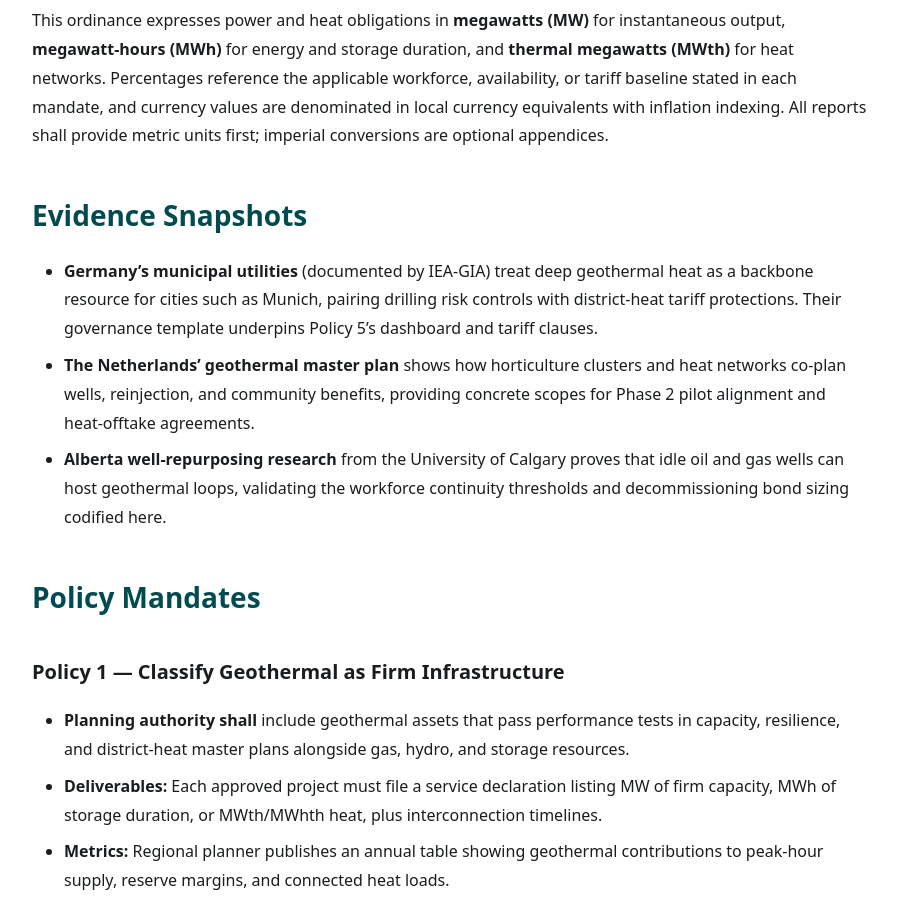
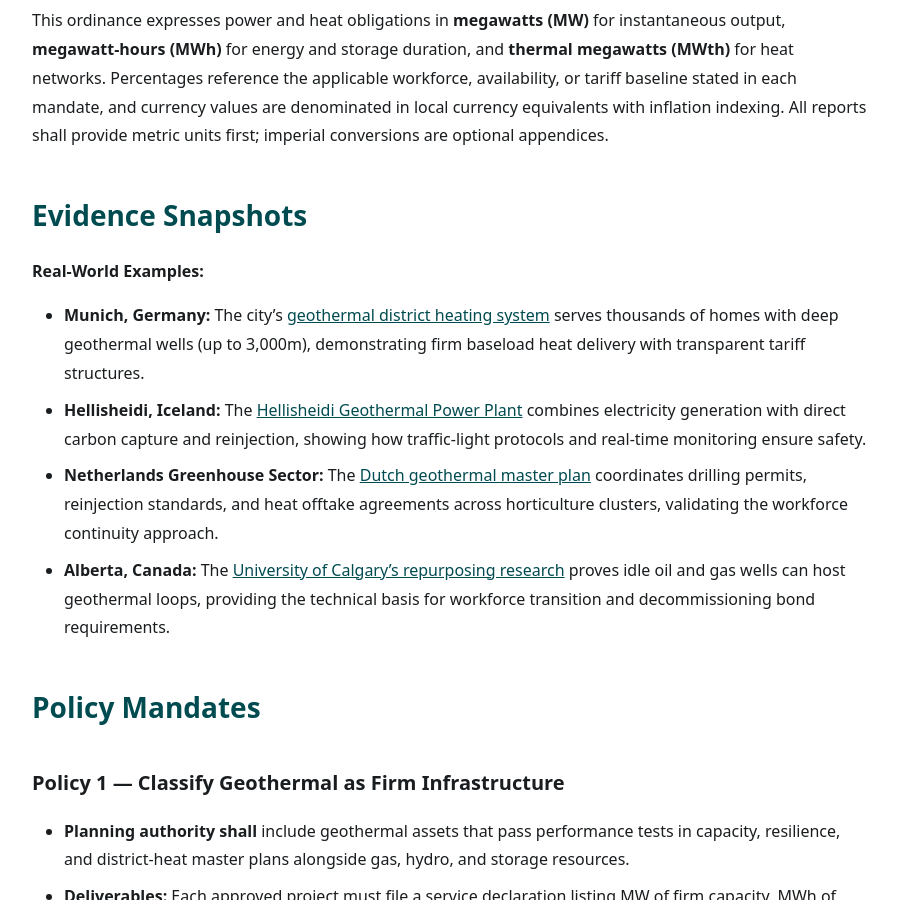
Before and after one commit to Open-Climate-Resilience-Policies/OCRP, a Jekyll site: the page built from _policies/geothermal-workforce-reuse.md, in a window 1280 px wide and 900 px high, scrolled down 1651 px. Shown: the whole window, without its empty margins (72-969 px from the left). Built offline with Jekyll 4.4.1, drawn with Linux system fonts in a browser that asks for light colours.

Commit message:
Add final real-world examples to achieve 100% policy coverage with quality links

```diff
--- a/_policies/geothermal-workforce-reuse.md
+++ b/_policies/geothermal-workforce-reuse.md
@@ -62,9 +62,11 @@
 
 ## Evidence Snapshots
 
-- **Germany’s municipal utilities** (documented by IEA-GIA) treat deep geothermal heat as a backbone resource for cities such as Munich, pairing drilling risk controls with district-heat tariff protections. Their governance template underpins Policy 5’s dashboard and tariff clauses.
-- **The Netherlands’ geothermal master plan** shows how horticulture clusters and heat networks co-plan wells, reinjection, and community benefits, providing concrete scopes for Phase 2 pilot alignment and heat-offtake agreements.
-- **Alberta well-repurposing research** from the University of Calgary proves that idle oil and gas wells can host geothermal loops, validating the workforce continuity thresholds and decommissioning bond sizing codified here.
+**Real-World Examples:**
+- **Munich, Germany:** The city's [geothermal district heating system](https://www.swm.de/english/company/energy-supply/geothermal-energy) serves thousands of homes with deep geothermal wells (up to 3,000m), demonstrating firm baseload heat delivery with transparent tariff structures.
+- **Hellisheidi, Iceland:** The [Hellisheidi Geothermal Power Plant](https://www.on.is/en/about-on/power-generation/hellisheidi-geothermal-power-plant/) combines electricity generation with direct carbon capture and reinjection, showing how traffic-light protocols and real-time monitoring ensure safety.
+- **Netherlands Greenhouse Sector:** The [Dutch geothermal master plan](https://www.kasalsenergiebron.nl/en/) coordinates drilling permits, reinjection standards, and heat offtake agreements across horticulture clusters, validating the workforce continuity approach.
+- **Alberta, Canada:** The [University of Calgary's repurposing research](https://www.ucalgary.ca/labs/geothermal-energy/advancements/repurposing-wells) proves idle oil and gas wells can host geothermal loops, providing the technical basis for workforce transition and decommissioning bond requirements.
 
 ## Policy Mandates
 
```
Also changed, not shown: _policies/green-roofs-sponge-city-model.md (+5 -0 lines), _policies/urban-heat-model.md (+5 -0 lines).
